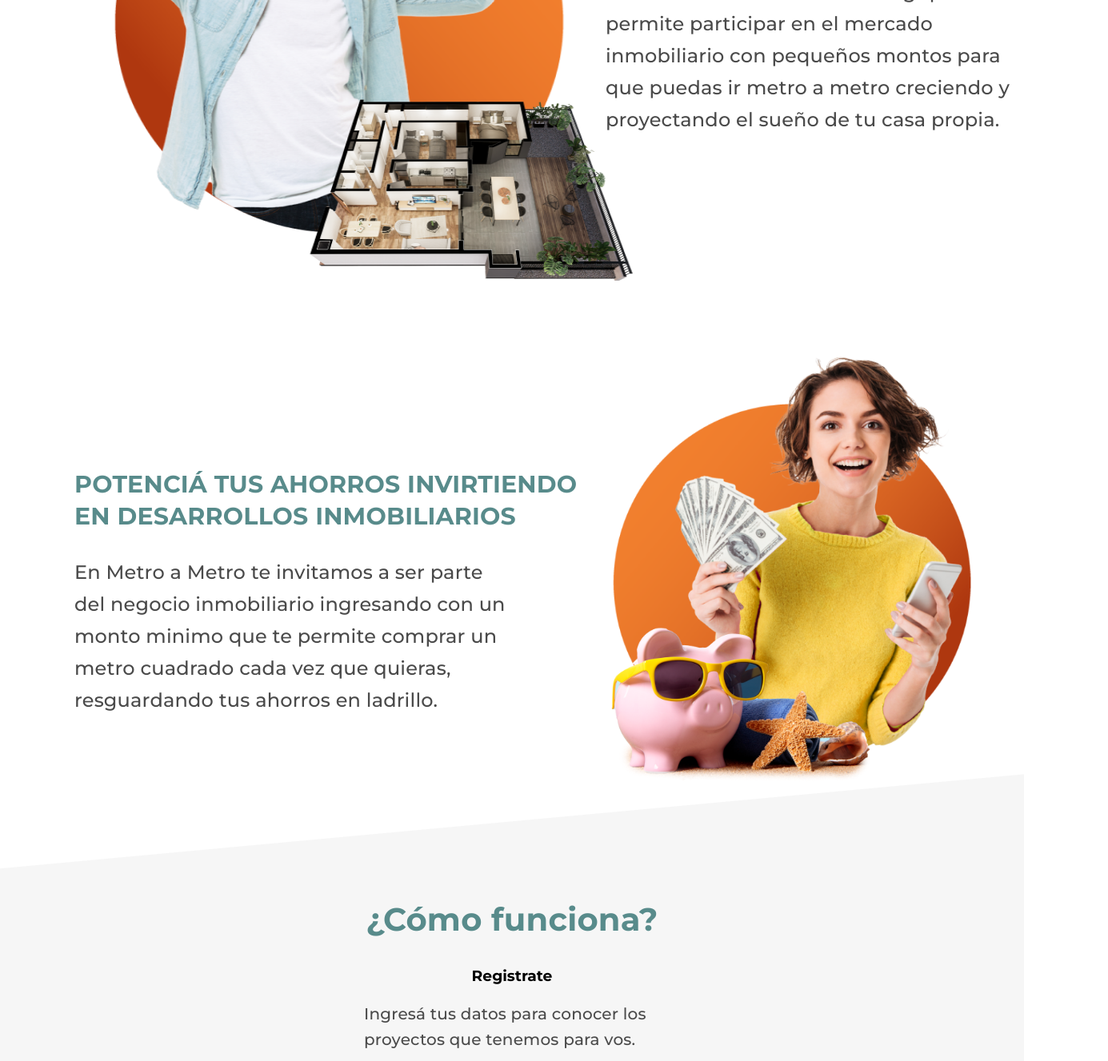
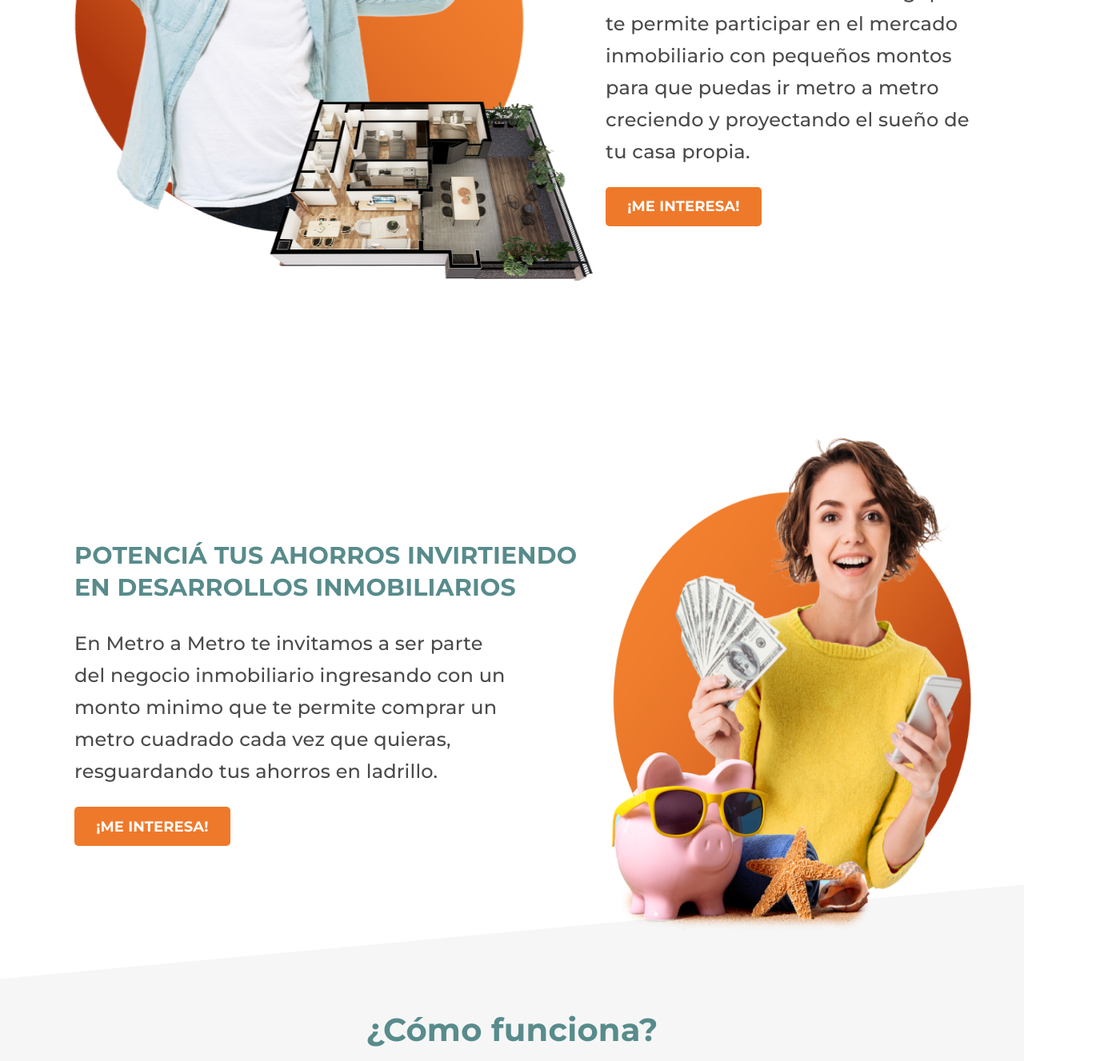
Before and after one commit to marcobaiad/metro-cubico, a Next.js app: page / in a window 1280 px wide. Shown: the part 1435-2762 px from the top of the page at 80% size, 1385 px wide, since content can reach past the window. Built offline with nearby package versions, Linux system fonts and the light colour scheme.

Commit message:
banner-section

```diff
--- /dev/null
+++ b/components/BannerSection/BannerSection.module.css
@@ -0,0 +1,17 @@
+.banner-wrapper {
+  height: 218px;
+  background: linear-gradient(88.71deg, #f96908 2.08%, #e75211 92.91%);
+  padding: 48px 0px;
+  text-align: center;
+}
+
+.banner-text {
+  font-weight: 700;
+  font-size: 32px;
+  color: #ffffff;
+  text-transform: uppercase;
+}
+
+.banner-text span {
+  font-weight: 400;
+}
--- /dev/null
+++ b/components/BannerSection/index.js
@@ -0,0 +1,13 @@
+import styles from "./BannerSection.module.css"
+
+const BannerSection = () => {
+  return (
+    <section className={styles["banner-wrapper"]}>
+      <h2 className={styles["banner-text"]}>
+        Metro a Metro es la unidad de crowdfunding de METROCUBICO,
+        <br /> <span>una empresa del grupo uniber</span>
+      </h2>
+    </section>
+  )
+}
+export default BannerSection
--- a/components/Header/FirstSection.module.css
+++ b/components/Header/FirstSection.module.css
@@ -33,5 +33,5 @@
 
 .title2 {
   color: var(--text-primary);
-  font-size: 60px;
+  font-size: 50px;
 }
--- a/components/ProposalSection/ProposalSection.module.css
+++ b/components/ProposalSection/ProposalSection.module.css
@@ -31,6 +31,7 @@
 .men-text-wrapper {
   padding-left: 757px;
   padding-top: 131px;
+  padding-right: 67px;
 }
 
 .women-text-wrapper {
@@ -48,11 +49,33 @@
   height: 785px;
 }
 
+.img-men img {
+  object-position: -50px !important;
+}
+
 .img-women {
   width: 961px;
-  height: 873px;
+  height: 773px;
   margin-top: 181px;
   right: 0;
   max-width: 50%;
   z-index: 2;
 }
+
+.care-button {
+  background-color: #ef792a;
+  width: 194.77px;
+  height: 49.2px;
+  border-radius: 5px;
+  display: flex;
+  align-items: center;
+  justify-content: center;
+}
+
+.care-button a {
+  font-weight: 700;
+  font-size: 18px;
+  line-height: 32px;
+  letter-spacing: 0.1px;
+  color: #ffffff;
+}
--- a/components/ProposalSection/index.js
+++ b/components/ProposalSection/index.js
@@ -2,6 +2,7 @@
 import menIMG from "../../public/men-celebrating.png"
 import womenIMG from "../../public/happy-women.png"
 import styles from "./ProposalSection.module.css"
+import Link from "next/link"
 
 const ProposalSection = () => {
   return (
@@ -21,6 +22,11 @@
           inmobiliario con pequeños montos para que puedas ir metro a metro
           creciendo y proyectando el sueño de tu casa propia.
         </p>
+        <div className={styles["care-button"]}>
+          <Link href={"#"}>
+            <a>¡ME INTERESA! </a>
+          </Link>
+        </div>
       </div>
       <div
         style={{
@@ -37,9 +43,14 @@
             ingresando con un monto minimo que te permite comprar un metro
             cuadrado cada vez que quieras, resguardando tus ahorros en ladrillo.
           </p>
+          <div className={styles["care-button"]}>
+            <Link href={"#"}>
+              <a>¡ME INTERESA!</a>
+            </Link>
+          </div>
         </div>
         <div className={`${styles["img-wrapper"]} ${styles["img-women"]}`}>
-          <Image src={womenIMG} alt="Nuestro legado" objectFit="contain" />
+          <Image src={womenIMG} alt="Nuestro legado" layout="fill" />
         </div>
       </div>
     </section>
--- a/components/StepsSection/StepsSection.module.css
+++ b/components/StepsSection/StepsSection.module.css
@@ -59,6 +59,7 @@
 
 .second-step-text {
   transform: translate(35rem, -10rem);
+  width: 320px !important;
 }
 
 .third-step-text {
--- a/pages/index.js
+++ b/pages/index.js
@@ -1,4 +1,5 @@
 import Head from "next/head"
+import BannerSection from "../components/BannerSection"
 import FirstSection from "../components/Header/FirstSection"
 import MenuComponent from "../components/Header/MenuComponent"
 import PigSection from "../components/PigSection"
@@ -18,6 +19,7 @@
       <PigSection />
       <ProposalSection />
       <StepsSection />
+      <BannerSection />
     </>
   )
 }
```
